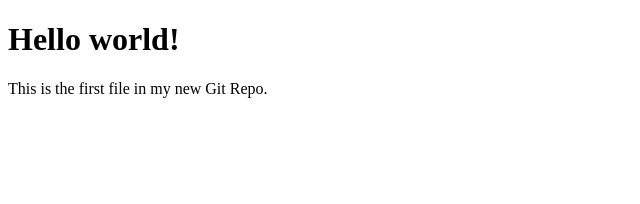
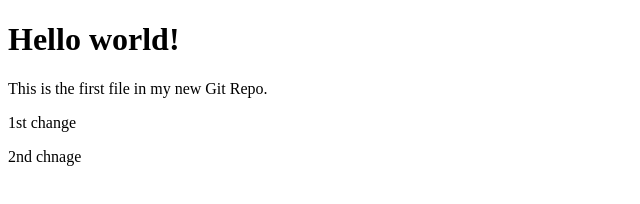
Before and after one commit to sankarreddy050/practice, a plain HTML site: page index.html in a window 1280 px wide. Shown: the whole page, without its empty margins (0-640 px from the left). Drawn offline with Linux system fonts and the light colour scheme.

Commit message:
3rd commit by staging all files

```diff
--- a/index.html
+++ b/index.html
@@ -7,6 +7,8 @@
 
 <h1>Hello world!</h1>
 <p>This is the first file in my new Git Repo.</p>
+<p>1st change</p>
+<p>2nd chnage</p>
 
 </body>
 </html>
```
